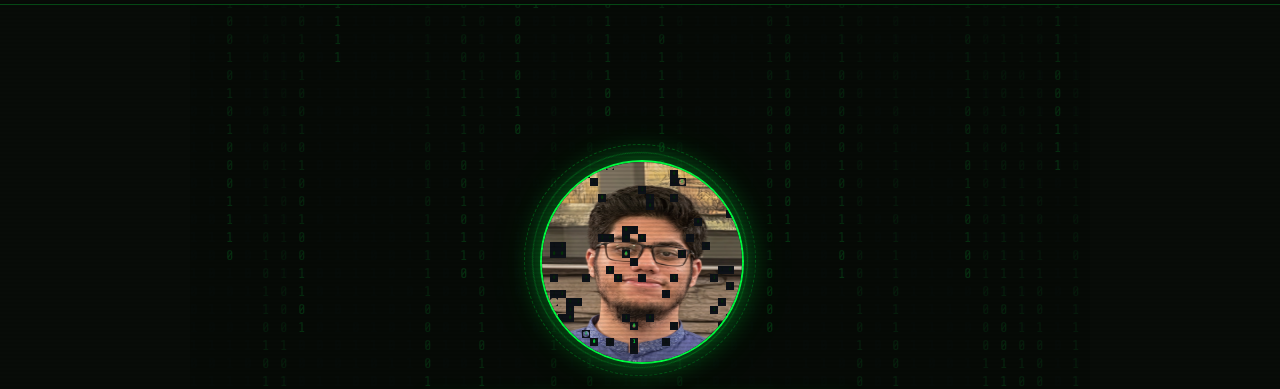
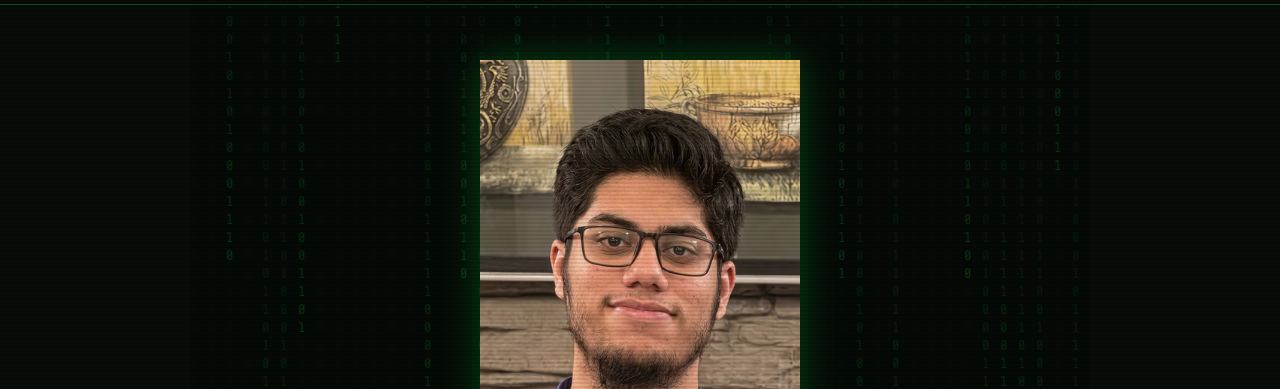
Before and after one commit to Hanzlah11/Portfolio-WebSite, a plain HTML site: page index.html in a window 1280 px wide. Shown: the part 46-435 px from the top of the page. Drawn offline with nearby package versions, Linux system fonts and the light colour scheme.

Commit message:
Replace canvas photo with img element

```diff
--- a/index.html
+++ b/index.html
@@ -127,28 +127,18 @@ nav {
 /* Binary photo */
 #photo-wrap {
   position: relative;
-  width: 200px;
-  height: 200px;
 }
-#photo-canvas {
-  border-radius: 50%;
-  border: 2px solid var(--green);
-  box-shadow: 0 0 30px rgba(0,255,65,0.4), 0 0 60px rgba(0,255,65,0.1);
+#profile-photo {
+  width: 320px;
+  height: 400px;
+  object-fit: cover;
+  object-position: top;
   display: block;
+  filter: drop-shadow(0 0 18px rgba(0,255,65,0.25));
+  transition: filter 0.3s;
 }
-.photo-ring {
-  position: absolute;
-  inset: -8px;
-  border-radius: 50%;
-  border: 1px solid var(--border);
-  animation: spin 12s linear infinite;
-}
-.photo-ring-2 {
-  position: absolute;
-  inset: -16px;
-  border-radius: 50%;
-  border: 1px dashed var(--text-muted);
-  animation: spin 20s linear infinite reverse;
+#profile-photo:hover {
+  filter: drop-shadow(0 0 30px rgba(0,255,65,0.5));
 }
 @keyframes spin { to { transform: rotate(360deg); } }
 
@@ -440,9 +430,7 @@ footer {
 
   <div class="hero-content">
     <div id="photo-wrap">
-      <div class="photo-ring-2"></div>
-      <div class="photo-ring"></div>
-      <canvas id="photo-canvas" width="200" height="200"></canvas>
+      <img src="photo.png" alt="Hanzlah Imran" id="profile-photo"/>
     </div>
 
     <div>
@@ -631,94 +619,6 @@ updateClock();
   }, 60);
 })();
 
-// ── Binary photo reveal ──
-(function() {
-  const canvas = document.getElementById('photo-canvas');
-  const ctx = canvas.getContext('2d');
-  const W = 200, H = 200;
-  const COLS = 25, ROWS = 25;
-  const cw = W/COLS, ch = H/ROWS;
-  let grid = [], frame = 0, animId, revealed = 0;
-  const img = new Image();
-  img.crossOrigin = 'anonymous';
-  // Replace this src with your actual photo path: img.src = 'photo.jpg';
-  img.src = 'photo.png';
-
-  function initGrid() {
-    grid = []; revealed = 0; frame = 0;
-    for (let r = 0; r < ROWS; r++) {
-      grid[r] = [];
-      for (let c = 0; c < COLS; c++) {
-        grid[r][c] = { char: Math.random()>0.5?'1':'0', phase: Math.random(), speed: 0.015+Math.random()*0.03, revealed: false, rp: 0 };
-      }
-    }
-  }
-
-  function draw() {
-    ctx.fillStyle = '#0d1117';
-    ctx.fillRect(0,0,W,H);
-    ctx.font = `bold ${Math.floor(cw*0.65)}px 'Share Tech Mono'`;
-    ctx.textAlign = 'center';
-    ctx.textBaseline = 'middle';
-    for (let r = 0; r < ROWS; r++) {
-      for (let c = 0; c < COLS; c++) {
-        const cell = grid[r][c];
-        const cx = c*cw+cw/2, cy = r*ch+ch/2;
-        if (cell.revealed) {
-          cell.rp = Math.min(1, cell.rp + 0.06);
-          if (img.complete && img.naturalWidth > 0) {
-            ctx.save();
-            ctx.beginPath();
-            ctx.arc(cx, cy, cw * 0.7 * cell.rp, 0, Math.PI*2);
-            ctx.clip();
-            const sw = img.naturalWidth / COLS;
-            const sh = img.naturalHeight / ROWS;
-            ctx.drawImage(img, c*sw, r*sh, sw, sh, c*cw, r*ch, cw, ch);
-            ctx.restore();
-          }
-          if (cell.rp < 1) {
-            ctx.globalAlpha = 1 - cell.rp;
-            ctx.fillStyle = '#00FF41';
-            ctx.fillText(cell.char, cx, cy);
-            ctx.globalAlpha = 1;
-          }
-        } else {
-          cell.phase += cell.speed;
-          if (cell.phase > 1) { cell.phase = 0; cell.char = Math.random()>0.5?'1':'0'; }
-          const b = Math.floor(20 + cell.phase * 45);
-          ctx.fillStyle = `rgb(0,${b},0)`;
-          ctx.globalAlpha = 0.3 + cell.phase * 0.7;
-          ctx.fillText(cell.char, cx, cy);
-          ctx.globalAlpha = 1;
-        }
-      }
-    }
-  }
-
-  function revealStep() {
-    const pool = [];
-    for (let r=0;r<ROWS;r++) for (let c=0;c<COLS;c++) if (!grid[r][c].revealed) pool.push([r,c]);
-    if (!pool.length) return false;
-    const n = Math.max(1, Math.floor(pool.length * 0.04));
-    for (let i=0;i<n;i++) {
-      const idx = Math.floor(Math.random()*pool.length);
-      const [r,c] = pool.splice(idx,1)[0];
-      grid[r][c].revealed = true;
-    }
-    return true;
-  }
-
-  function animate() {
-    frame++;
-    draw();
-    if (frame > 50 && frame % 4 === 0) { if (!revealStep()) { cancelAnimationFrame(animId); return; } }
-    animId = requestAnimationFrame(animate);
-  }
-
-  initGrid();
-  animate();
-  canvas.addEventListener('click', () => { cancelAnimationFrame(animId); initGrid(); animate(); });
-})();
 
 // ── Typewriter ──
 (function() {
```
